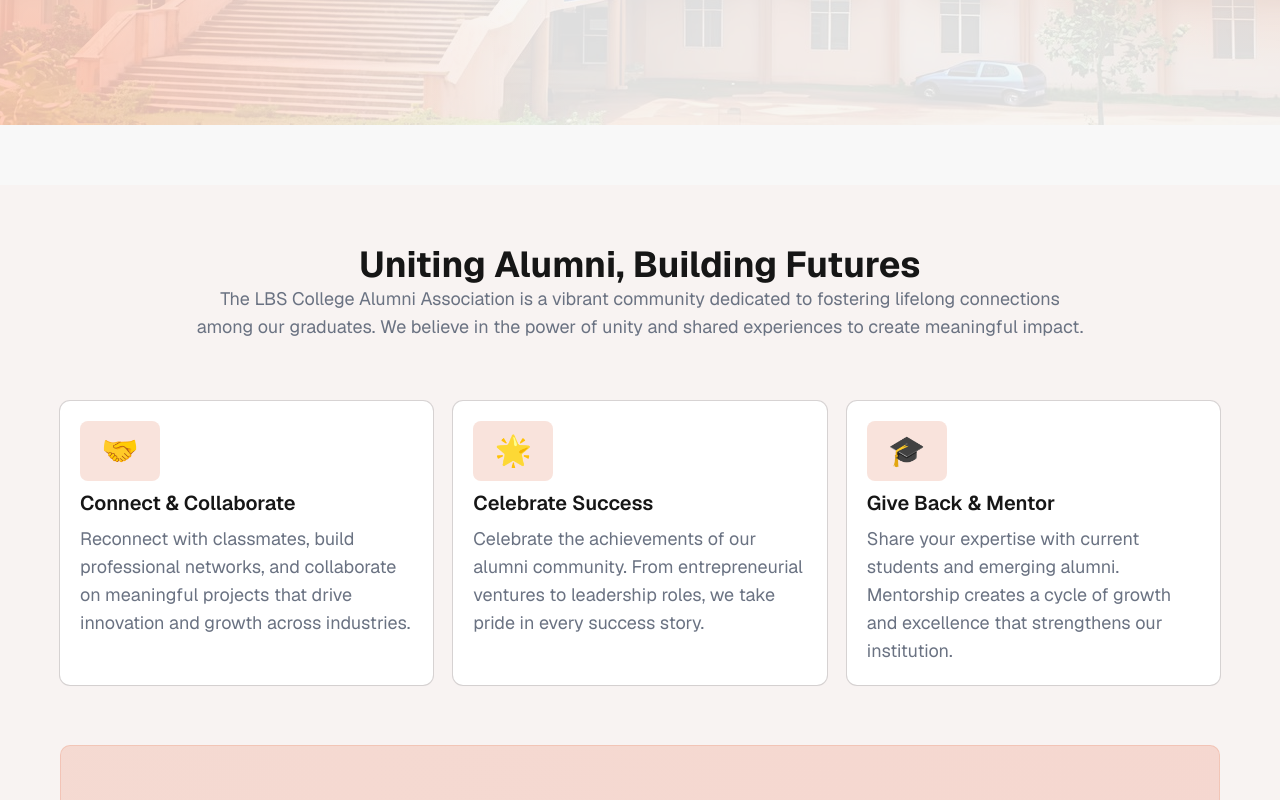
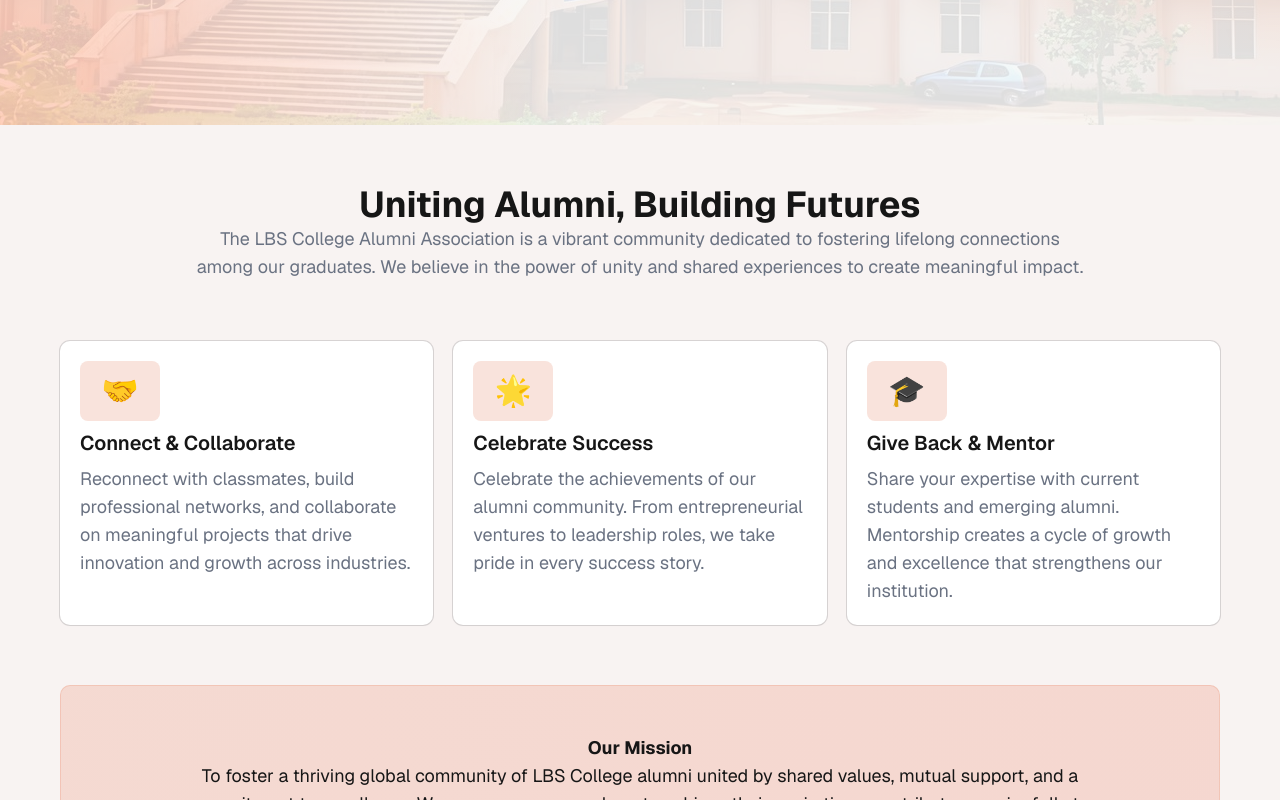
Before and after one commit to sreeraj003/lbs-home, a React (Vite) app: page / in a window 1280 px wide. Shown: the part 540-1340 px from the top of the page. Built offline with nearby package versions, Linux system fonts and the light colour scheme; a web font is replaced by a local one.

Commit message:
updated leader bg

```diff
--- a/src/pages/home/Hero.jsx
+++ b/src/pages/home/Hero.jsx
@@ -85,7 +85,7 @@
         </div>
         <div
           id="about"
-          className="w-full px-5 mt-15 sm:p-15 text-sm sm:text-lg bg-[#f8f3f2] min-h-[300px] text-center font-bold items-center flex flex-col justify-center"
+          className="w-full px-5  sm:p-15 text-sm sm:text-lg bg-[#f8f3f2] min-h-[300px] text-center font-bold items-center flex flex-col justify-center"
         >
           <h1 className="text-2xl sm:text-4xl  ">
             Uniting Alumni, Building Futures
@@ -278,16 +278,17 @@
             )}
           </div>
         </div>
+        <div className="bg-[#f8f3f2] py-15">
           <div
             id="leaders"
-          className="flex px-5 sm:px-15 max-w-[1400px] mx-auto justify-center items-center flex-col mt-15"
+            className="flex px-5 sm:px-15 max-w-[1400px] mx-auto justify-center items-center flex-col"
           >
             <h2 className="text-4xl text-center sm:text-5xl font-bold text-foreground mb-4 text-balance">
               Meet Our <span className="text-[#e4744b]">Leadership </span> Panel
             </h2>
             <p className=" max-w-[900px] text-gray-500 text-center font-normal">
-            Dedicated personals guiding our alumni association with passion and
-            expertise
+              Dedicated personals guiding our alumni association with passion
+              and expertise
             </p>
             <div
               className="w-full mb-15 mt-10 grid md:grid-cols-2 place-items-center
@@ -315,6 +316,7 @@
                   </div>
                 </div>
               ))}
+            </div>
           </div>
         </div>
         <section
```
Lines whose indentation alone changed are shown as unchanged.
